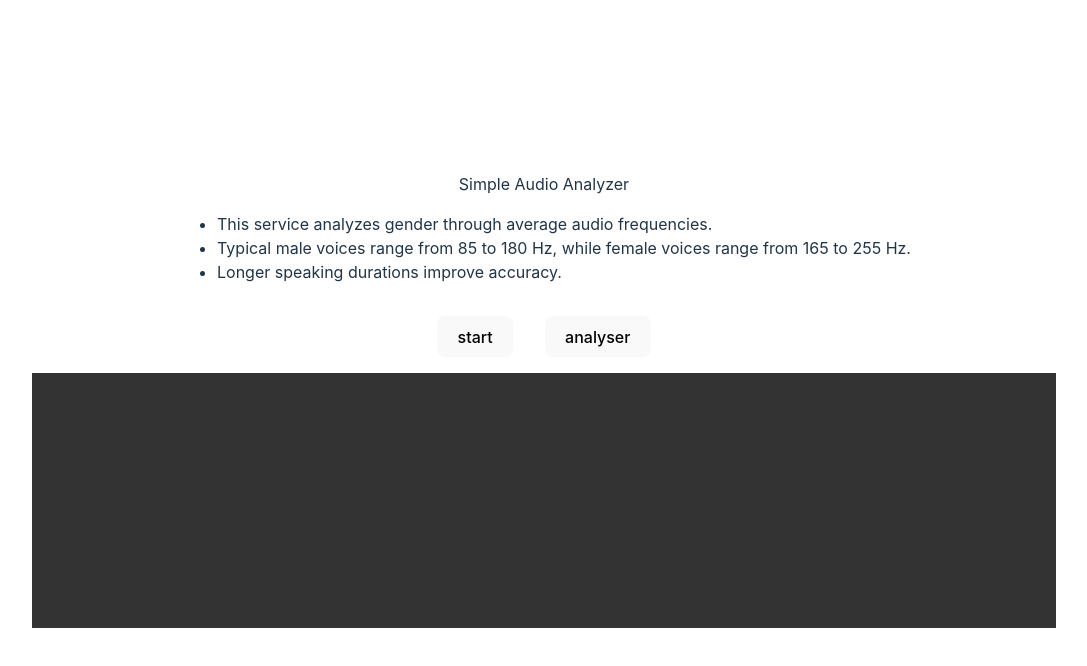
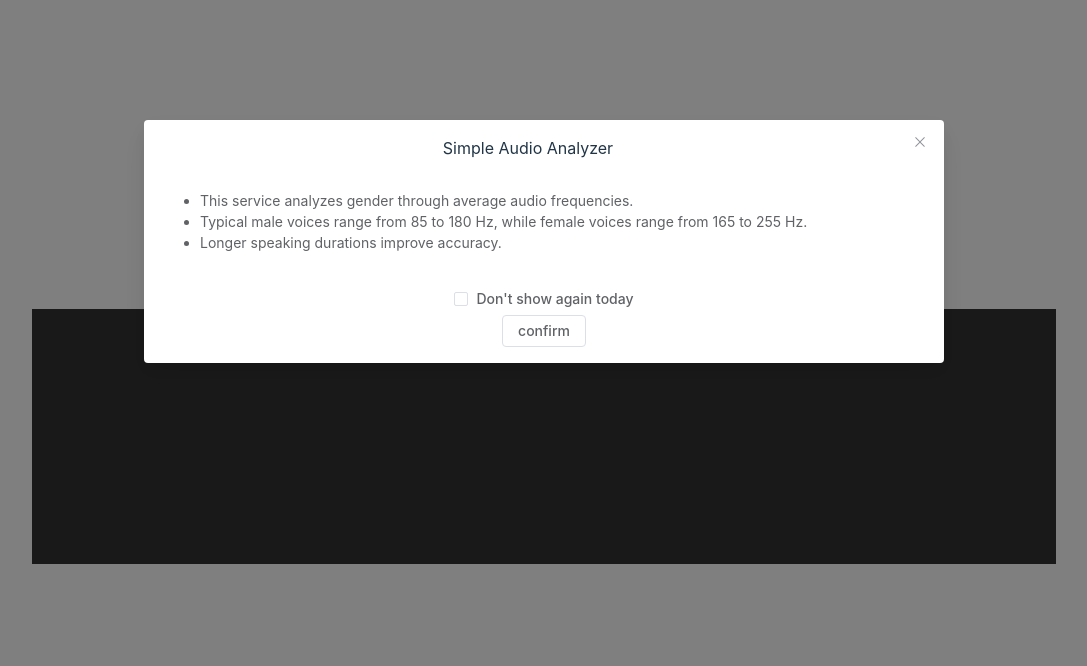
Before and after one commit to Noahdot/audio-analyser, a Vue app: page /playground in a window 1280 px wide. Shown: the top 666 px of the page, without its empty margins (96-1183 px from the left). Built offline with nearby package versions, Linux system fonts and the light colour scheme.

Commit message:
feat(dialog): add shared dialog module with dont-show-again mechanism
Added Element-Plus as a dependency and introduced a shared dialog module to improve separation of
concerns. Implemented a "dont show again today" mechanism, extracted into composables and utils for
future extensibility.

```diff
--- a/package.json
+++ b/package.json
@@ -18,6 +18,7 @@
   "dependencies": {
     "commitizen": "^4.3.1",
     "cz-conventional-changelog": "^3.3.0",
+    "element-plus": "^2.9.0",
     "vue": "^3.5.12",
     "vue-i18n": "^10.0.4",
     "vue-router": "^4.4.5"
--- /dev/null
+++ b/src/components/DialogWrapper.vue
@@ -0,0 +1,57 @@
+<template>
+  <el-dialog
+    v-model="showDialog"
+    :width="props.width"
+    center
+  >
+    <template #header>
+      {{ props.title }}
+    </template>
+
+    <slot></slot>
+
+    <template #footer>
+      <el-checkbox
+        v-if="props.suppress"
+        v-model="suppressSwitch"
+        :label="$t('dialog.dont_show_again')"
+      />
+      <br>
+      <el-button @click="closeDialog">{{ $t('button.confirm') }}</el-button>
+    </template>
+  </el-dialog>
+</template>
+
+<script setup lang="ts">
+import { ref } from 'vue';
+
+const props = defineProps({
+  title: String,
+  width: {
+    type: String,
+    default: '500'
+  },
+  suppress: {
+    type: Boolean,
+    default: false
+  },
+});
+
+const emits = defineEmits([
+  'update:suppressSettings'
+]);
+
+const showDialog = defineModel('showDialog');
+const suppress = ref(props.suppress);
+const suppressSwitch = ref(false);
+
+const closeDialog = () => {
+  showDialog.value = false;
+  emits('update:suppressSettings', { suppress, suppressSwitch });
+}
+
+</script>
+
+<style lang="scss" scoped>
+
+</style>
--- /dev/null
+++ b/src/components/NoticeDialog.vue
@@ -0,0 +1,42 @@
+<template>
+  <dialog-wrapper
+    :title="$t('app.title')"
+    :suppress="true"
+    width="800"
+    @update:suppress-settings="updateSuppressSettings"
+    v-model:show-dialog="showDialog"
+  >
+    <ul>
+      <li>{{ $t('app.description_1') }}</li>
+      <li>{{ $t('app.description_2') }}</li>
+      <li>{{ $t('app.description_3') }}</li>
+    </ul>
+  </dialog-wrapper>
+</template>
+
+<script setup lang="ts">
+import { onBeforeMount, ref } from 'vue';
+import DialogWrapper from '@/components/DialogWrapper.vue';
+import { useSuppressDialog } from '@/composables/useSuppressDialog';
+
+const { checkSuppressTime, setSuppressTime } = useSuppressDialog();
+const showDialog = ref(false);
+
+const dialogInit = () => {
+  showDialog.value = checkSuppressTime('notice');
+}
+
+const updateSuppressSettings = ({ suppress, suppressSwitch }) => {
+  if (suppress.value && suppressSwitch.value) {
+    setSuppressTime('notice');
+  }
+}
+
+onBeforeMount(() => {
+  dialogInit();
+})
+</script>
+
+<style lang="scss" scoped>
+
+</style>
--- /dev/null
+++ b/src/composables/useSuppressDialog.ts
@@ -0,0 +1,52 @@
+import { getTomorrow } from '@/utils/formatDate';
+
+export const useSuppressDialog = () => {
+  const getSuppressArray = () => {
+    const hasSuppress = localStorage.getItem('suppress');
+    if (hasSuppress) {
+      const suppressData = JSON.parse(hasSuppress);
+      if (Array.isArray(suppressData) && suppressData.length !== 0) {
+        return suppressData;
+      }
+    }
+    return false;
+  }
+
+  const checkSuppressTime = (key: string): boolean => {
+    const suppressData = getSuppressArray();
+    if (suppressData) {
+      const target = suppressData.find((item: any) => item.key === key);
+      if (target) {
+        return Date.now() > target.time;
+      }
+    }
+    return true;
+  }
+
+  const setSuppressTime = (key: string): void => {
+    const suppressData = getSuppressArray();
+    if (suppressData) {
+      const target = suppressData.find((item: any) => item.key === key);
+      if (target) {
+        target.time = getTomorrow();
+      } else {
+        suppressData.push({
+          key,
+          time: getTomorrow()
+        });
+      }
+      localStorage.setItem('suppress', JSON.stringify(suppressData));
+    } else {
+      const data = {
+        key,
+        time: getTomorrow()
+      };
+      localStorage.setItem('suppress', JSON.stringify([data]));
+    }
+  }
+
+  return {
+    checkSuppressTime,
+    setSuppressTime
+  }
+}
--- a/src/locale/en.json
+++ b/src/locale/en.json
@@ -1,12 +1,16 @@
 {
-  "home": {
-    "app_title": "Simple Audio Analyzer",
-    "app_description_1": "This service analyzes gender through average audio frequencies.",
-    "app_description_2": "Typical male voices range from 85 to 180 Hz, while female voices range from 165 to 255 Hz.",
-    "app_description_3": "Longer speaking durations improve accuracy."
+  "app": {
+    "title": "Simple Audio Analyzer",
+    "description_1": "This service analyzes gender through average audio frequencies.",
+    "description_2": "Typical male voices range from 85 to 180 Hz, while female voices range from 165 to 255 Hz.",
+    "description_3": "Longer speaking durations improve accuracy."
   },
   "button" : {
     "start": "start",
-    "analyser": "analyser"
+    "analyser": "analyser",
+    "confirm": "confirm"
+  },
+  "dialog": {
+    "dont_show_again": "Don't show again today"
   }
 }
--- a/src/locale/zh-TW.json
+++ b/src/locale/zh-TW.json
@@ -1,12 +1,16 @@
 {
-  "home": {
-    "app_title": "簡易音頻分析器 {part1}!",
-    "app_description_1": "此服務可簡單透過平均音頻的數據，分析男女聲。",
-    "app_description_2": "典型成年男性的人聲基本頻率為85至180Hz，典型成年女性則為165至255Hz。",
-    "app_description_3": "說話語調平穩、時間越長，準確度越高。"
+  "app": {
+    "title": "簡易音頻分析器",
+    "description_1": "此服務可簡單透過平均音頻的數據，分析男女聲。",
+    "description_2": "典型成年男性的人聲基本頻率為85至180Hz，典型成年女性則為165至255Hz。",
+    "description_3": "說話語調平穩、時間越長，準確度越高。"
   },
   "button" : {
     "start": "開始",
-    "analyser": "分析"
+    "analyser": "分析",
+    "confirm": "確認"
+  },
+  "dialog": {
+    "dont_show_again": "今日不再顯示"
   }
 }
--- /dev/null
+++ b/src/plugins/element-plus.ts
@@ -0,0 +1,4 @@
+import ElementPlus from 'element-plus';
+import 'element-plus/dist/index.css';
+
+export default ElementPlus;
--- a/src/plugins/index.ts
+++ b/src/plugins/index.ts
@@ -1,8 +1,10 @@
 import router from '@/router';
 import i18n from './i18n';
+import elementPlus from './element-plus';
 
 export const registerPlugins = (app) => {
   app
     .use(router)
-    .use(i18n);
+    .use(i18n)
+    .use(elementPlus);
 }
--- /dev/null
+++ b/src/utils/formatDate.ts
@@ -0,0 +1,5 @@
+export const getTomorrow = () => {
+  const now = new Date();
+  const tomorrow = new Date(now.getFullYear(), now.getMonth(), now.getDate() + 1);
+  return tomorrow.getTime();
+}
--- a/src/views/playground/index.vue
+++ b/src/views/playground/index.vue
@@ -1,13 +1,5 @@
 <template>
   <div class="wrapper">
-    <div class="info">
-      <div class="title">{{ $t('home.app_title') }}</div>
-      <ul>
-        <li>{{ $t('home.app_description_1') }}</li>
-        <li>{{ $t('home.app_description_2') }}</li>
-        <li>{{ $t('home.app_description_3') }}</li>
-      </ul>
-    </div>
     <div class="control-bar">
       <button @click="start">{{ $t('button.start') }}</button>
       <button @click="procAnalyser">{{ $t('button.analyser') }}</button>
@@ -34,8 +26,10 @@
       </template>
     </div>
   </div>
+  <NoticeDialog />
 </template>
 <script setup lang="ts">
+import NoticeDialog from '@/components/NoticeDialog.vue';
 import { ref } from 'vue';
 const source = ref<MediaStreamAudioSourceNode>();
 const analyser = ref<AnalyserNode>();
@@ -188,14 +182,6 @@ const indexToAudio = (index) => {
   justify-content: center;
   width: 100%;
 
-  .info {
-    ul {
-      li {
-        text-align: left;
-      }
-    }
-  }
-
   .control-bar {
     & button {
       margin: 1rem;
@@ -238,4 +224,12 @@ const indexToAudio = (index) => {
     }
   }
 }
+
+.notice-dialog {
+  ul {
+    li {
+      text-align: left;
+    }
+  }
+}
 </style>
```
Also changed, not shown: 1 other file (tests, documents, lock files or other folders).
